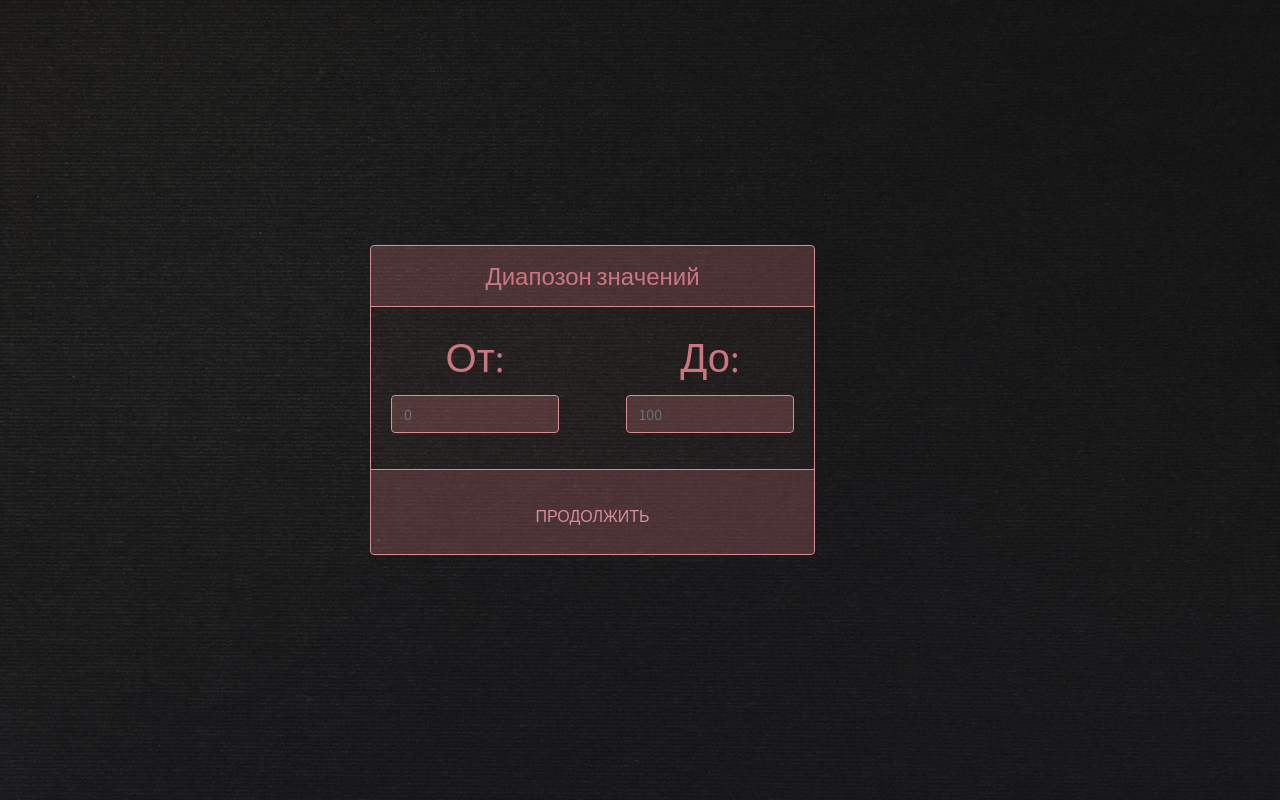
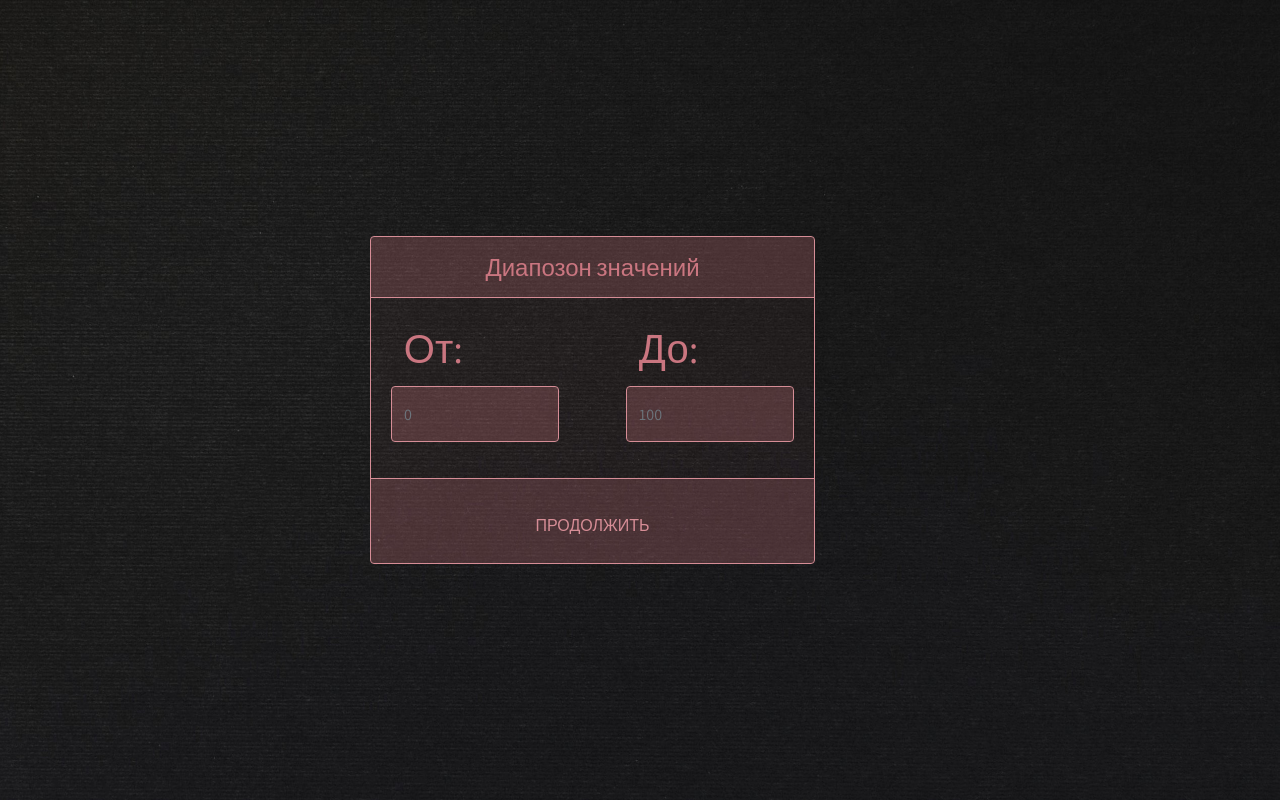
Before and after one commit to AlchyZaljer/Task-10.7, a plain HTML site: page index.html in a window 1280 px wide. Both pictures are taken after a click on the button "НАЧАТЬ ИГРУ". Drawn offline with nearby package versions, Linux system fonts and the light colour scheme.

Commit message:
btns style update

```diff
--- a/style.css
+++ b/style.css
@@ -49,6 +49,12 @@ body {
     border-color: #d68d96;
     background-color: #d77e8442;
     color: inherit;
+    height: 7vh;
+}
+
+label {
+    float: left;
+    padding-left: 1vw;
 }
 
 .btn {
```
